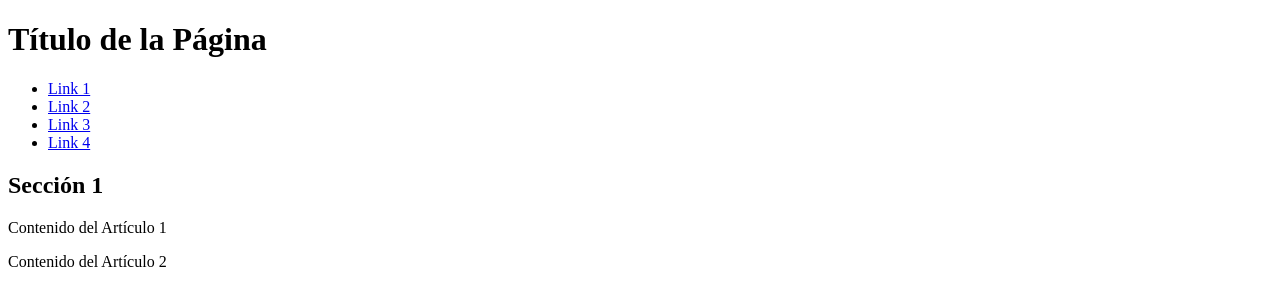
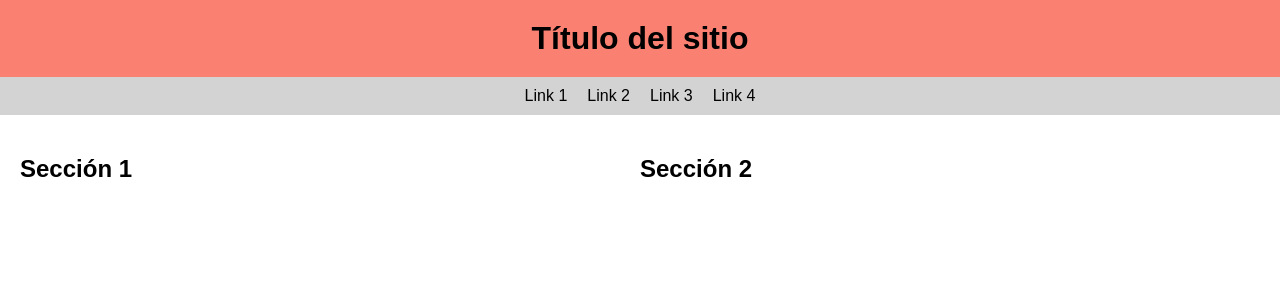
Before and after one commit to vnavacar/EjercicioFlexbox, a plain HTML site: page index.html in a window 1280 px wide. Drawn offline with Linux system fonts and the light colour scheme.

Commit message:
structura

```diff
--- a/index.html
+++ b/index.html
@@ -4,28 +4,29 @@
     <meta charset="UTF-8">
     <meta name="viewport" content="width=device-width, initial-scale=1.0">
     <title>Tu página</title>
-    <link rel="stylesheet" href="estilos.css">
+    <link rel="stylesheet" href="styles.css">
 </head>
 <body>
     <header>
-        <h1>Título de la Página</h1>
-        <nav>
-            <ul id="menu-links">
-                <li><a href="#link1">Link 1</a></li>
-                <li><a href="#link2">Link 2</a></li>
-                <li><a href="#link3">Link 3</a></li>
-                <li><a href="#link4">Link 4</a></li>
-            </ul>
-        </nav>
+        <h1>Título del sitio</h1>
     </header>
-    <section>
-        <h2>Sección 1</h2>
-        <article>
-            <p>Contenido del Artículo 1</p>
-        </article>
-        <article>
-            <p>Contenido del Artículo 2</p>
-        </article>
-    </section>
+    <nav id="menu">
+        <ul>
+            <li><a href="#seccion1">Link 1</a></li>
+            <li><a href="#seccion2">Link 2</a></li>
+            <li><a href="#seccion3">Link 3</a></li>
+            <li><a href="#seccion4">Link 4</a></li>
+        </ul>
+    </nav>
+    <main>
+        <section id="seccion1">
+            <h2>Sección 1</h2>
+            <!-- Contenido de la sección 1 -->
+        </section>
+        <section id="seccion2">
+            <h2>Sección 2</h2>
+            <!-- Contenido de la sección 2 -->
+        </section>
+    </main>
 </body>
 </html>
--- a/styles.css
+++ b/styles.css
@@ -1,45 +1,95 @@
 body {
-    display: flex;
-    flex-direction: column;
-    align-items: center;
     margin: 0;
-    padding: 0;
     font-family: Arial, sans-serif;
 }
 
 header {
+    background: salmon;
     text-align: center;
-}
-
-#menu-links {
-    list-style: none;
-    padding: 0;
-    display: flex;
-    justify-content: space-around;
     width: 100%;
 }
 
-#menu-links li a {
+header h1 {
+    margin: 0;
+    padding: 20px;
+}
+
+nav ul {
+    list-style: none;
+    padding: 0;
+    margin: 0;
+    display: flex;
+    justify-content: space-around;
+    background: lightgray;
+}
+
+nav li {
+    padding: 10px;
+}
+
+nav li a {
     text-decoration: none;
     color: black;
 }
 
-section {
-    width: 80%;
+#menu li a {
+    text-decoration: none;
+    color: black;
 }
 
+
+
+
+main {
+    display: flex;
+    flex-wrap: wrap;
+    padding: 20px;
+    justify-content: center;
+}
+
+section {
+    flex: 1 1 100%;
+}
+
+/* Estilos para desktop */
 @media (min-width: 768px) {
-    body {
-        flex-direction: row;
-        justify-content: space-between;
+    nav {
+        width: 100%;
     }
 
-    #menu-links {
-        flex-direction: column;
-        width: 20%;
+    nav ul {
+        flex-direction: row;
+        justify-content: center;
+    }
+
+    main {
+        flex-wrap: nowrap;
     }
 
     section {
-        width: 75%;
+        flex: 1;
+        max-width: 20%;
+    }
+
+    #seccion1, #seccion2 {
+        flex: 3;
+        max-width: 75%;
+        display: flex;
+        flex-direction: column;
+    }
+
+    nav li a:hover {
+        background: darkgray;
     }
 }
+
+/* Estilos para móvil */
+@media (max-width: 767px) {
+    nav ul {
+        flex-direction: row;
+    }
+
+    section {
+        margin-bottom: 20px;
+    }
+}
```
